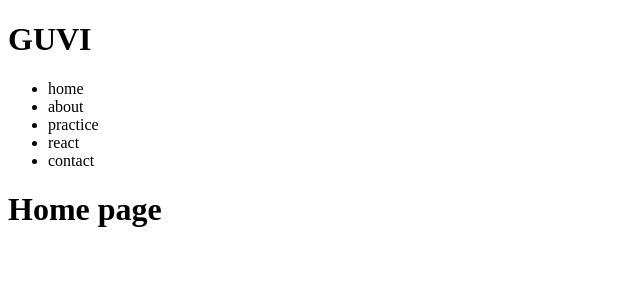
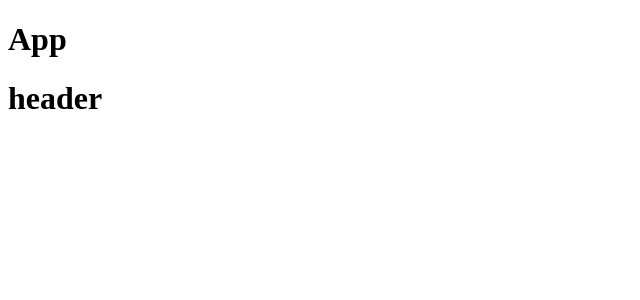
Before and after one commit to Rkthak/react-js-guvi, a React (Vite) app: page / in a window 1280 px wide. Shown: the top 300 px of the page, without its empty margins (0-640 px from the left). Built offline with nearby package versions, Linux system fonts and the light colour scheme.

Commit message:
class components

```diff
--- a/src/App.jsx
+++ b/src/App.jsx
@@ -1,12 +1,15 @@
+import { Component } from "react";
 import Header from "./components/Header";
-import Home from "./components/Home";
-function App() {
-  return (
-    <>
-      <Header />
-      <Home />
-    </>
-  );
+
+class App extends Component {
+  render() {
+    return (
+      <div>
+        <h1>App</h1>
+        <Header />
+      </div>
+    );
+  }
 }
 
 export default App;
--- a/src/components/Header.jsx
+++ b/src/components/Header.jsx
@@ -1,20 +1,7 @@
-// functional components
-// HOOKS introduce and now support componet life cycle methods & state
+import { Component } from "react";
 
-function Header() {
-  return (
-    <>
-      <h1>GUVI</h1>
-      <nav>
-        <ul>
-          <li>home</li>
-          <li>about</li>
-          <li>practice</li>
-          <li>react</li>
-          <li>contact</li>
-        </ul>
-      </nav>
-    </>
-  );
+export default class Header extends Component {
+  render() {
+    return <h1>header</h1>;
+  }
 }
-export default Header;
```
